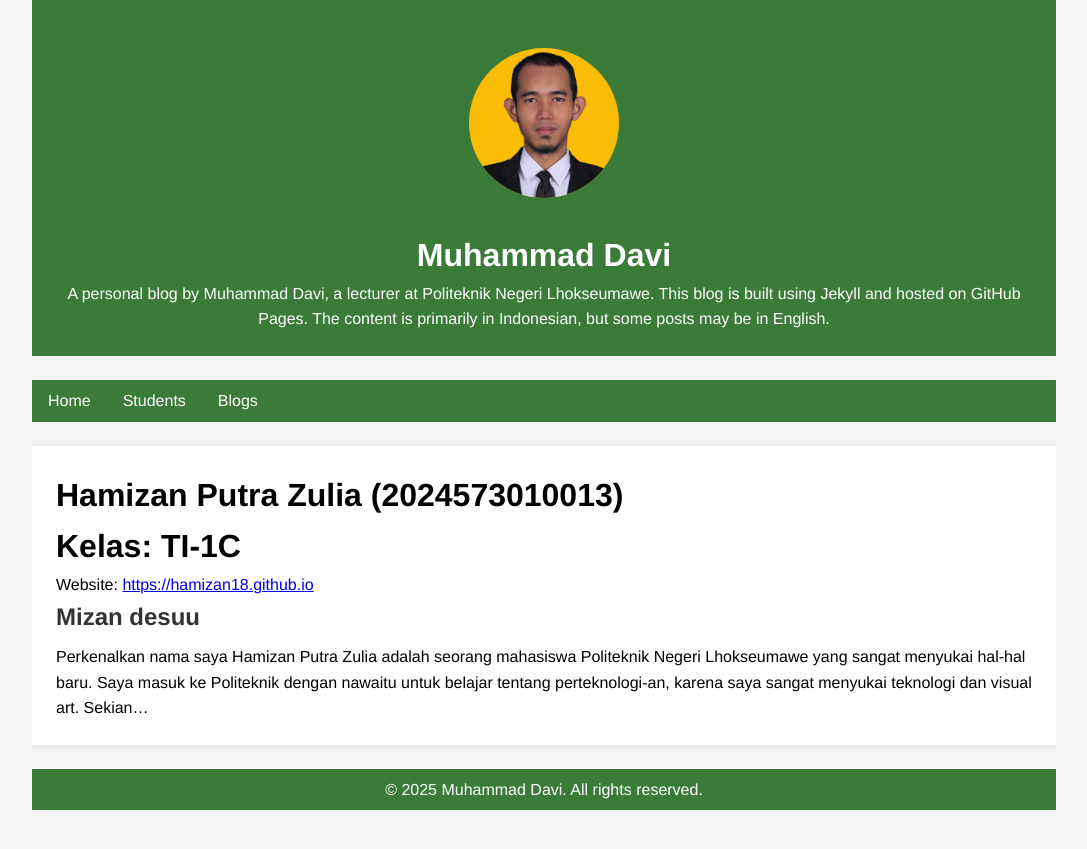
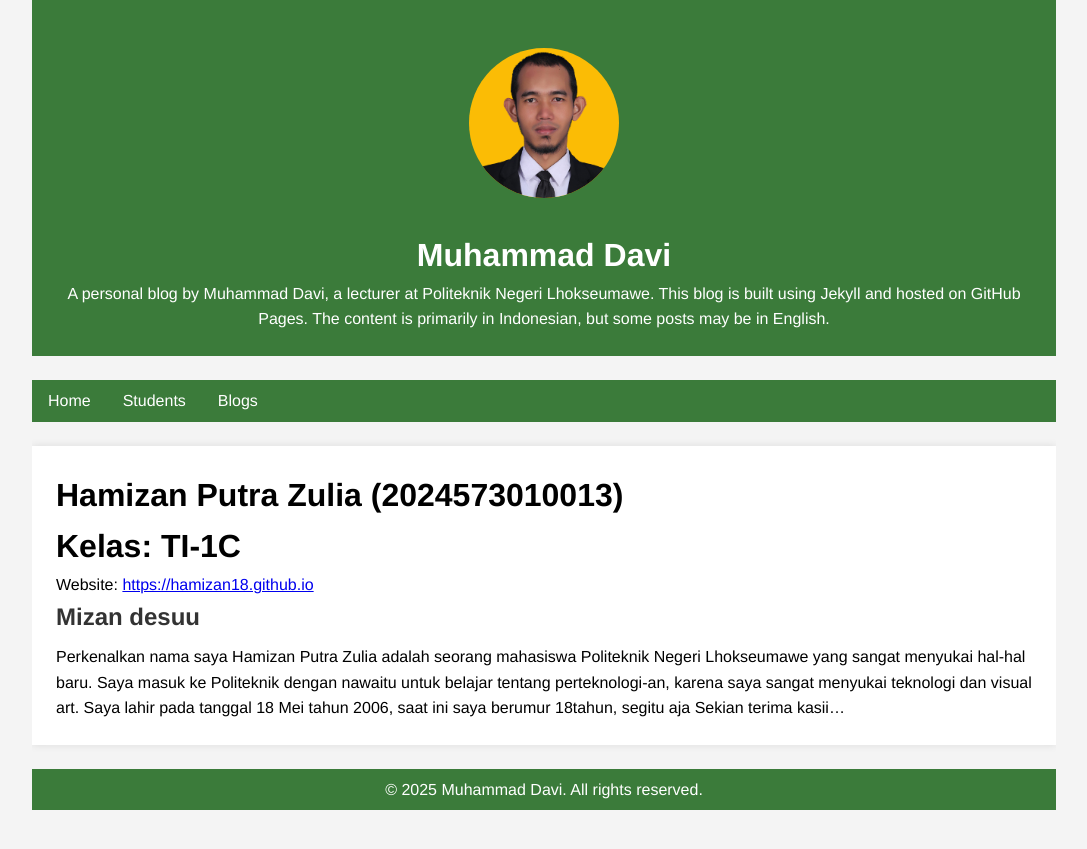
Before and after one commit to muhdavi-pnl/muhdavi-pnl.github.io, a Jekyll site: the page built from _students/Mijan.md, in a window 1280 px wide. Shown: the top 849 px of the page, without its empty margins (96-1183 px from the left). Built offline with Jekyll 4.4.1, drawn with Linux system fonts in a browser that asks for light colours.

Commit message:
Update Mijan.md

```diff
--- a/_students/Mijan.md
+++ b/_students/Mijan.md
@@ -9,4 +9,4 @@ website: https://hamizan18.github.io
 ## Mizan desuu
 Perkenalkan nama saya Hamizan Putra Zulia adalah seorang mahasiswa Politeknik Negeri Lhokseumawe yang sangat menyukai hal-hal
 baru. Saya masuk ke Politeknik dengan nawaitu untuk belajar tentang perteknologi-an, karena saya sangat menyukai teknologi
-dan visual art. Sekian...
+dan visual art. Saya lahir pada tanggal 18 Mei tahun 2006, saat ini saya berumur 18tahun, segitu aja Sekian terima kasii...
```
